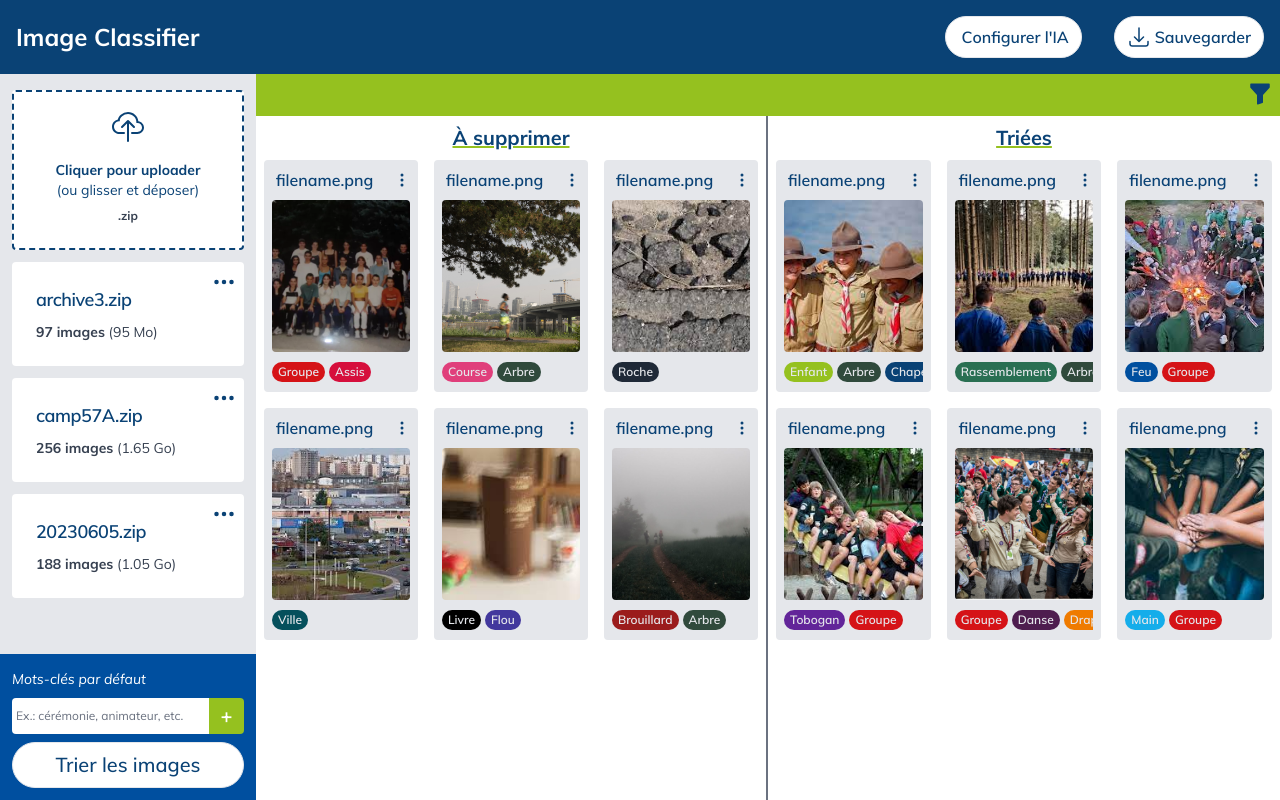
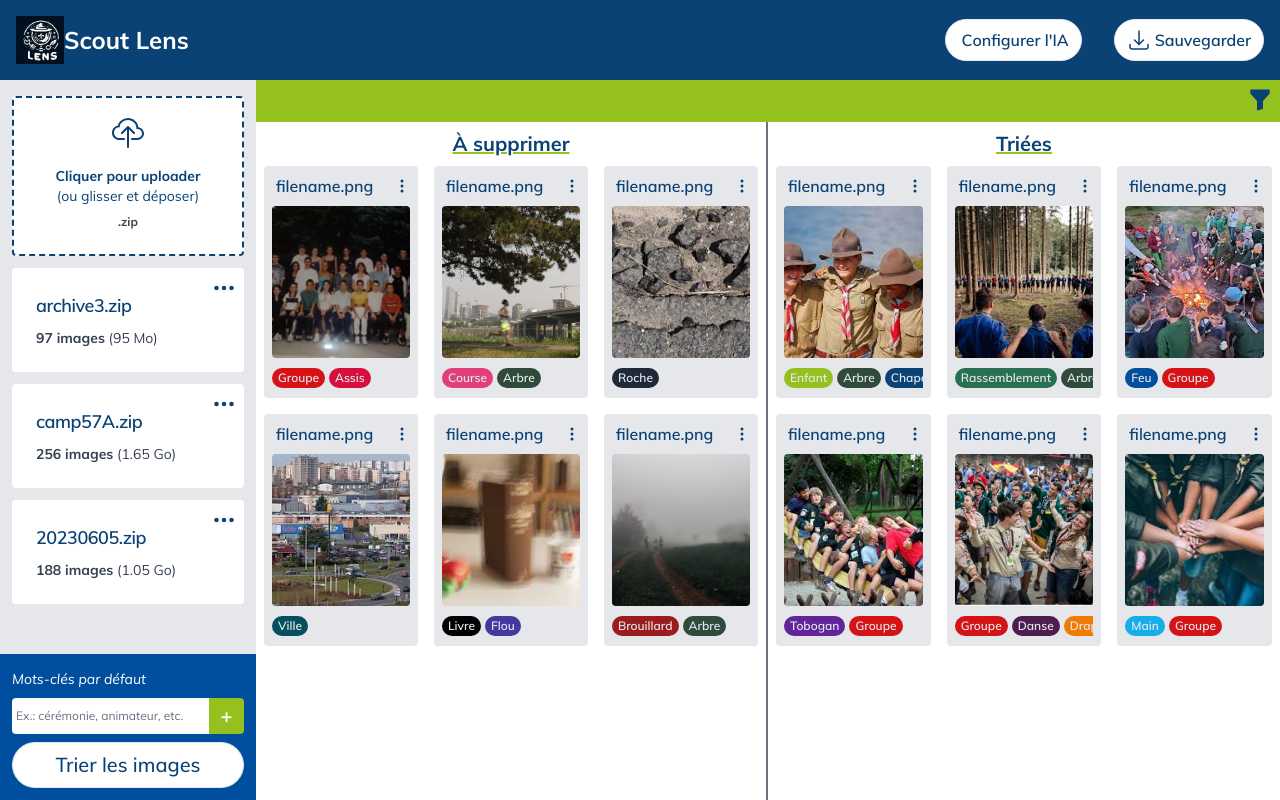
Before and after one commit to ZeTioZ/ImageClassifier, a Vue app in the folder GUI/: page / in a window 1280 px wide. Built offline with nearby package versions, Linux system fonts and the light colour scheme.

Commit message:
Logo et Nom

```diff
--- a/GUI/src/components/navbar/Navbar.vue
+++ b/GUI/src/components/navbar/Navbar.vue
@@ -13,8 +13,8 @@ function toggleModalConfigIA(){
   <nav class="bg-ls-bleu-fonce">
     <div class="flex flex-wrap items-center justify-between mx-auto p-4">
       <a href="#" class="flex items-center space-x-3 space-x-reverse">
-        <!-- <img src="" class="h-8" alt="" /> -->
-        <span class="self-center text-2xl font-bold whitespace-nowrap text-white">Image Classifier</span>
+        <img src="@/components/icons/Logo.png" class="h-12" alt="Scout Lens" />
+        <span class="self-center text-2xl font-bold whitespace-nowrap text-white">Scout Lens</span>
       </a>
       <div class="block w-auto" id="navbar-solid-bg">
         <ul class="flex flex-row font-medium rounded-lg space-x-8 mt-0 border-0 bg-transparent">
```
Also changed, not shown: GUI/src/components/icons/Logo.png (added).
